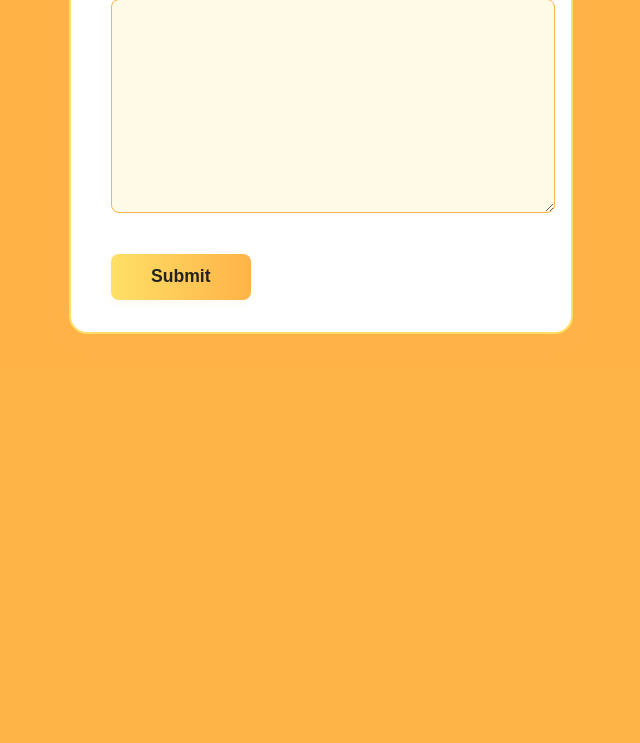
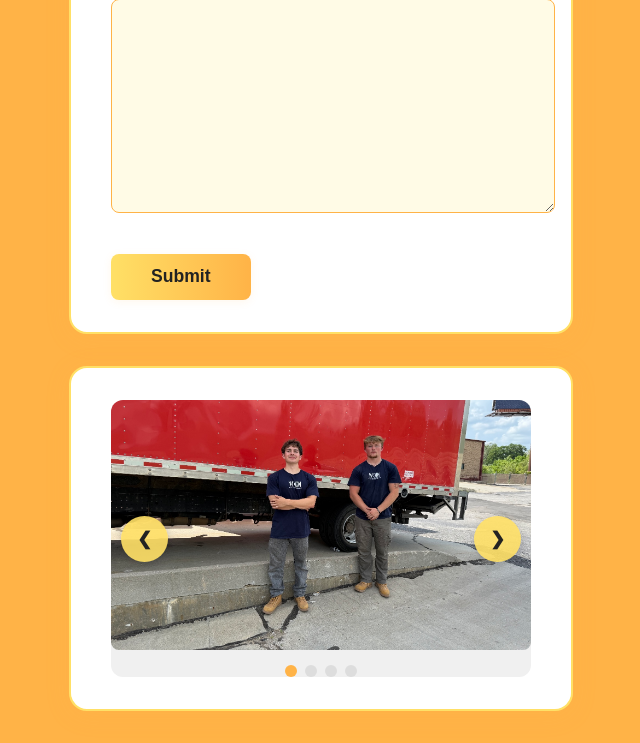
Before and after one commit to BALOCKAY909/SkylineMoving, a Django app: page / in a window 1280 px wide. Shown: the part 828-1571 px from the top of the page, without its empty margins (319-959 px from the left). Before the commit the page ends 1162 px from the top, so only its background shows below. Run offline with Django 5.2, Linux system fonts and the light colour scheme.

Commit message:
Add image carousel feature with auto-rotation
- Added image carousel section below quote form
- Displays 4 images (IMG_0507.jpg, IMG_0508.jpg, IMG_4672.jpeg, IMG_4691.JPG)
- Auto-rotates every 5 seconds
- Manual navigation with left/right arrow buttons
- Clickable dot indicators
- Hover to pause auto-rotation
- Styled to match existing design with white container box

```diff
--- a/quotes/static/quotes/css/style.css
+++ b/quotes/static/quotes/css/style.css
@@ -94,3 +94,110 @@ button[type="submit"]:hover {
     margin-top: -1em;
     margin-bottom: 1em;
 }
+
+/* Carousel Styles */
+.carousel-container {
+    background: #fff !important;
+    max-width: 420px;
+    margin: 2rem auto;
+    padding: 2rem 2.5rem;
+    border-radius: 18px;
+    box-shadow: 0 4px 24px 0 rgba(255, 176, 71, 0.15);
+    border: 2px solid #ffe066;
+    text-align: center;
+}
+
+.carousel {
+    position: relative;
+    max-width: 100%;
+    margin: 0 auto;
+    overflow: hidden;
+    border-radius: 12px;
+    background: #f0f0f0;
+}
+
+.carousel-inner {
+    position: relative;
+    width: 100%;
+    height: 250px;
+    overflow: hidden;
+}
+
+.carousel-item {
+    position: absolute !important;
+    top: 0;
+    left: 0;
+    width: 100%;
+    height: 100%;
+    display: none !important;
+    transition: opacity 0.5s ease-in-out;
+    z-index: 1;
+}
+
+.carousel-item.active {
+    display: block !important;
+    z-index: 2;
+}
+
+.carousel-item img {
+    width: 100%;
+    height: 100%;
+    object-fit: cover;
+    border-radius: 8px;
+    display: block;
+}
+
+.carousel-btn {
+    position: absolute;
+    top: 50%;
+    transform: translateY(-50%);
+    background: rgba(255, 224, 102, 0.9);
+    color: #222;
+    border: none;
+    padding: 12px 16px;
+    font-size: 18px;
+    font-weight: bold;
+    cursor: pointer;
+    border-radius: 50%;
+    transition: background 0.3s, transform 0.2s;
+    z-index: 10;
+    box-shadow: 0 2px 8px rgba(0, 0, 0, 0.2);
+}
+
+.carousel-btn:hover {
+    background: #ffb347;
+    color: #fff;
+    transform: translateY(-50%) scale(1.1);
+}
+
+.prev-btn {
+    left: 10px;
+}
+
+.next-btn {
+    right: 10px;
+}
+
+.carousel-indicators {
+    display: flex;
+    justify-content: center;
+    gap: 8px;
+    margin-top: 15px;
+}
+
+.indicator {
+    width: 12px;
+    height: 12px;
+    background: #ddd;
+    border-radius: 50%;
+    cursor: pointer;
+    transition: background 0.3s;
+}
+
+.indicator.active {
+    background: #ffb347;
+}
+
+.indicator:hover {
+    background: #ffe066;
+}
--- a/quotes/templates/quotes/quote_form.html
+++ b/quotes/templates/quotes/quote_form.html
@@ -5,7 +5,7 @@
     <meta charset="UTF-8">
     <meta name="viewport" content="width=device-width, initial-scale=1.0">
     <title>Skyline Moving - Get a Quote</title>
-    <link rel="stylesheet" href="{% static 'quotes/css/style.css' %}">
+    <link rel="stylesheet" href="{% static 'quotes/css/style.css' %}?v=3">
 </head>
 <body>
     <div style="position: absolute; top: 24px; left: 24px; z-index: 10; text-align: left;">
@@ -31,7 +31,35 @@
                 <button type="submit">Submit</button>
             </form>
         </div>
+
+        <!-- Image Carousel Section -->
+        <div class="carousel-container">
+            <div class="carousel">
+                <div class="carousel-inner">
+                    <div class="carousel-item active">
+                        <img src="{% static 'quotes/img/IMG_0507.jpg' %}" alt="Moving Service 1">
+                    </div>
+                    <div class="carousel-item">
+                        <img src="{% static 'quotes/img/IMG_0508.jpg' %}" alt="Moving Service 2">
+                    </div>
+                    <div class="carousel-item">
+                        <img src="{% static 'quotes/img/IMG_4672.jpeg' %}" alt="Moving Service 3">
+                    </div>
+                    <div class="carousel-item">
+                        <img src="{% static 'quotes/img/IMG_4691.JPG' %}" alt="Moving Service 4">
+                    </div>
+                </div>
+                <button class="carousel-btn prev-btn" onclick="changeSlide(-1)">&#10094;</button>
+                <button class="carousel-btn next-btn" onclick="changeSlide(1)">&#10095;</button>
+                <div class="carousel-indicators">
+                    <span class="indicator active" onclick="currentSlide(1)"></span>
+                    <span class="indicator" onclick="currentSlide(2)"></span>
+                    <span class="indicator" onclick="currentSlide(3)"></span>
+                    <span class="indicator" onclick="currentSlide(4)"></span>
+                </div>
+            </div>
+        </div>
     </div>
-    <script src="{% static 'quotes/js/main.js' %}"></script>
+    <script src="{% static 'quotes/js/main.js' %}?v=3"></script>
 </body>
 </html>
```
Also changed, not shown: quotes/static/quotes/js/main.js (+111 -0 lines).
